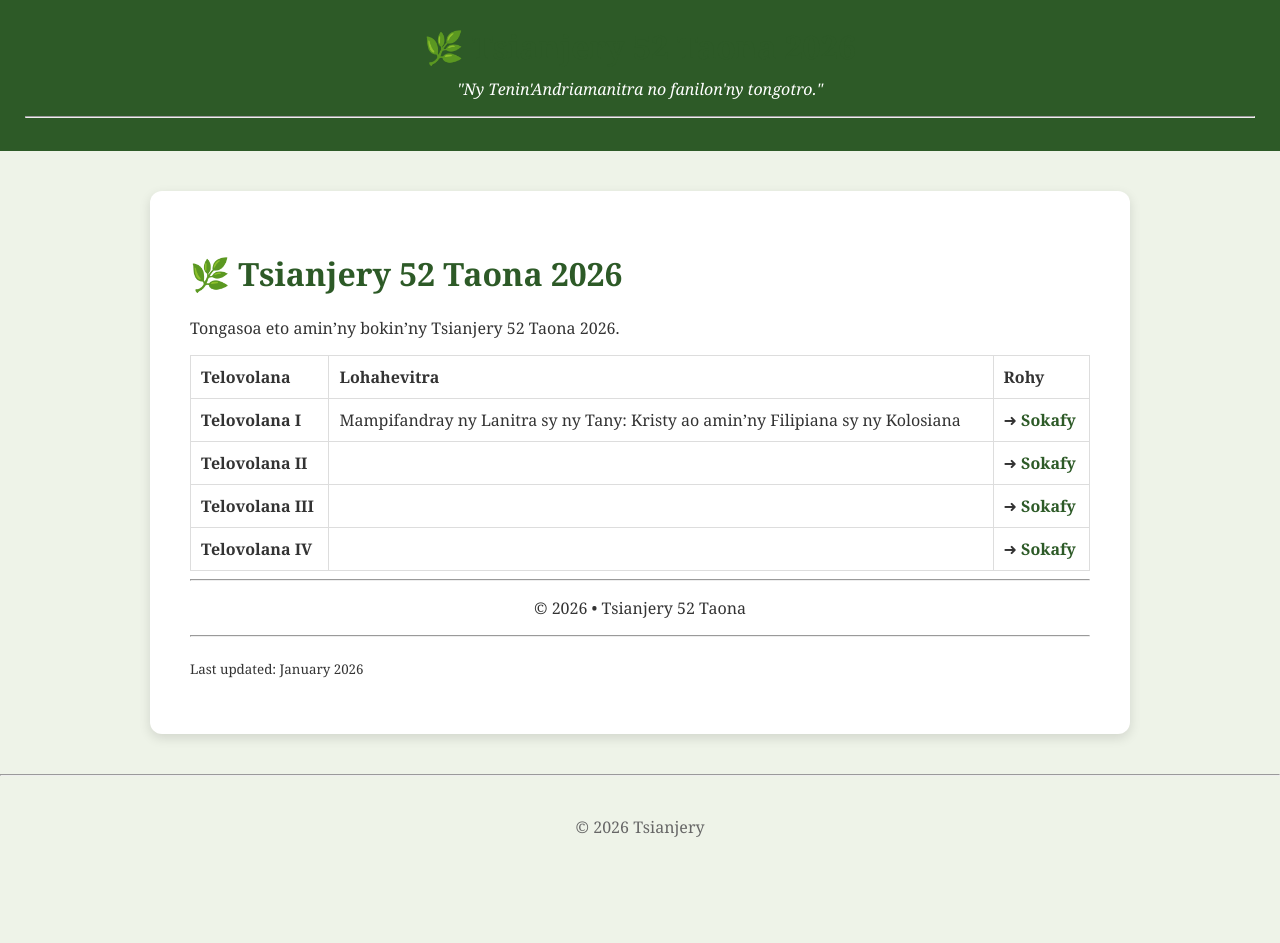
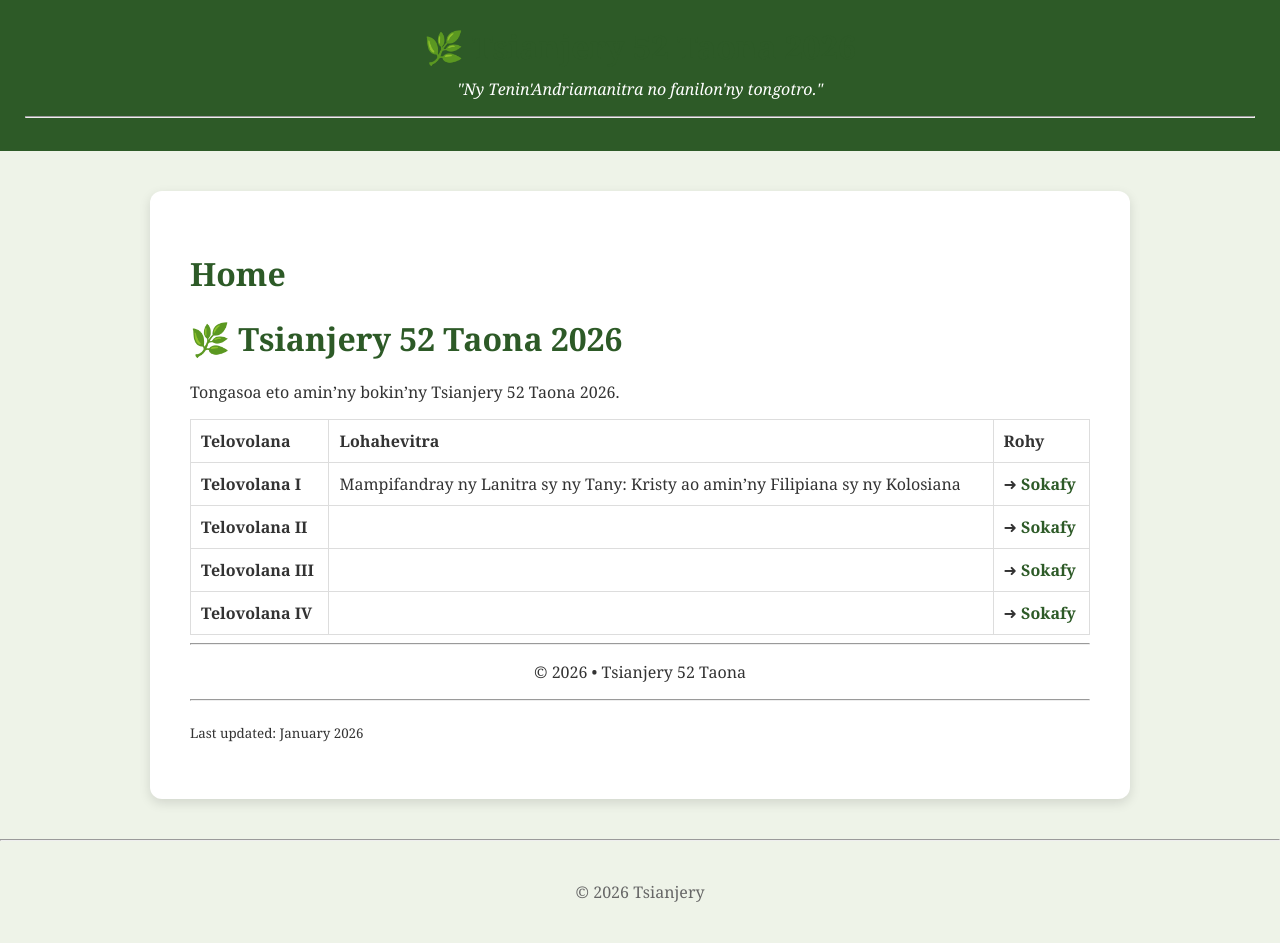
Before and after one commit to nainaw/tsianjery, a Jekyll site: the page built from index.md, in a window 1280 px wide. Built offline with Jekyll 4.4.1, drawn with Linux system fonts in a browser that asks for light colours; our own code applies the rules of GitHub Pages for plain Markdown files; before the commit the page ends 900 px from its top, so only the background shows below that.

Commit message:
Add title and subtitle placeholders to layout

```diff
--- a/_layouts/default.html
+++ b/_layouts/default.html
@@ -19,7 +19,17 @@
 </header>
 
 <main>
+
+{% if page.title %}
+<h1>{{ page.title }}</h1>
+{% endif %}
+
+{% if page.subtitle %}
+<h2>{{ page.subtitle }}</h2>
+{% endif %}
+
 {{ content }}
+
 </main>
 
 <hr>
```
